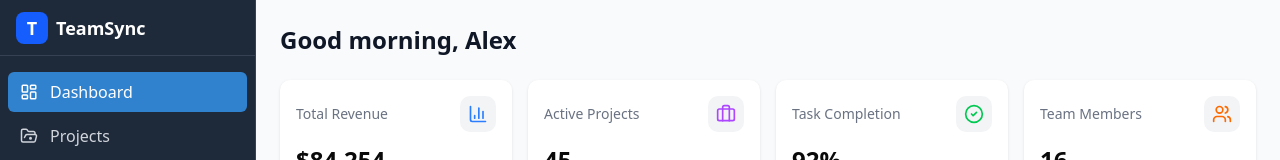
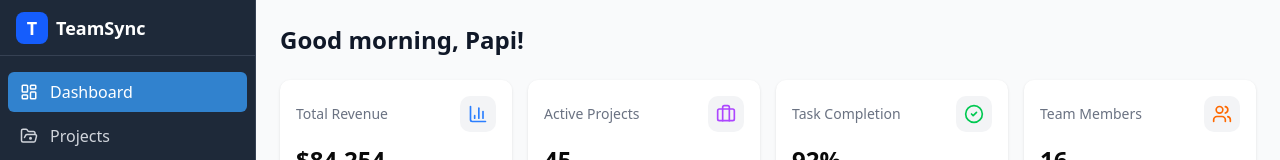
Before and after one commit to fuentes-vincent/project-manigga, a Next.js app: page /dashboard in a window 1280 px wide. Shown: the top 160 px of the page. Built offline with nearby package versions, Linux system fonts and the light colour scheme.

Commit message:
update text

```diff
--- a/src/components/dashboard/Dashboard.tsx
+++ b/src/components/dashboard/Dashboard.tsx
@@ -34,7 +34,7 @@ export const Dashboard: React.FC = () => {
 
       {/* Main content */}
       <div className="flex-1 overflow-auto p-6">
-        <h1 className="text-2xl font-bold text-gray-900 dark:text-white mb-6">Good morning, Alex</h1>
+        <h1 className="text-2xl font-bold text-gray-900 dark:text-white mb-6">Good morning, Papi!</h1>
 
         {/* Metrics overview */}
         <div className="grid grid-cols-1 md:grid-cols-2 lg:grid-cols-4 gap-4 mb-6">
```
